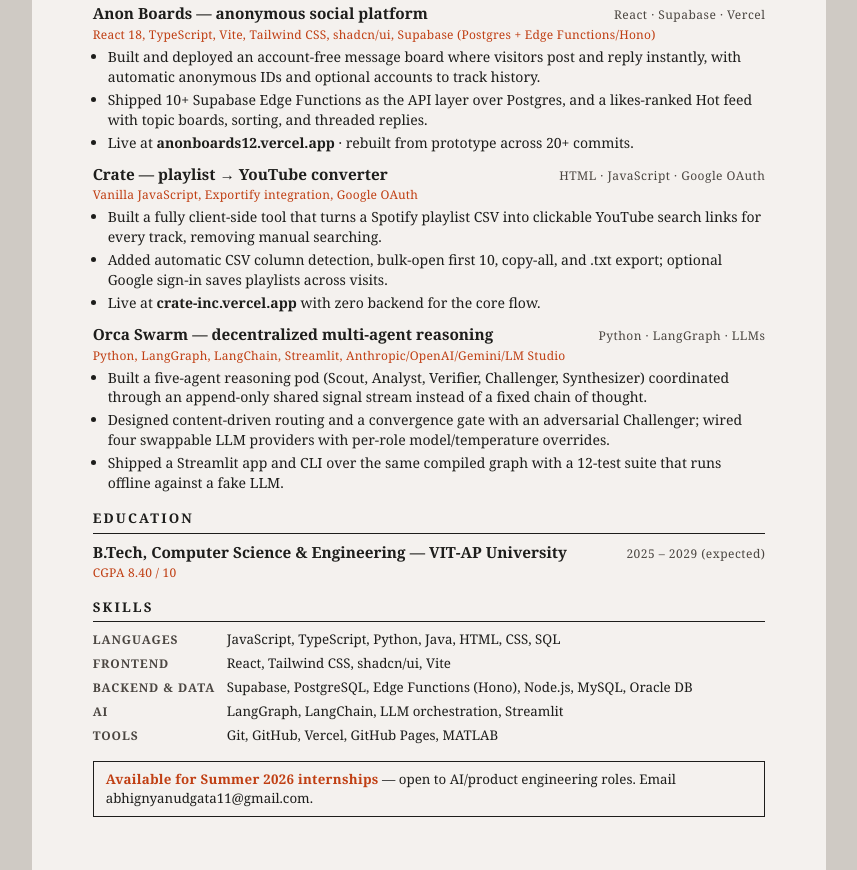
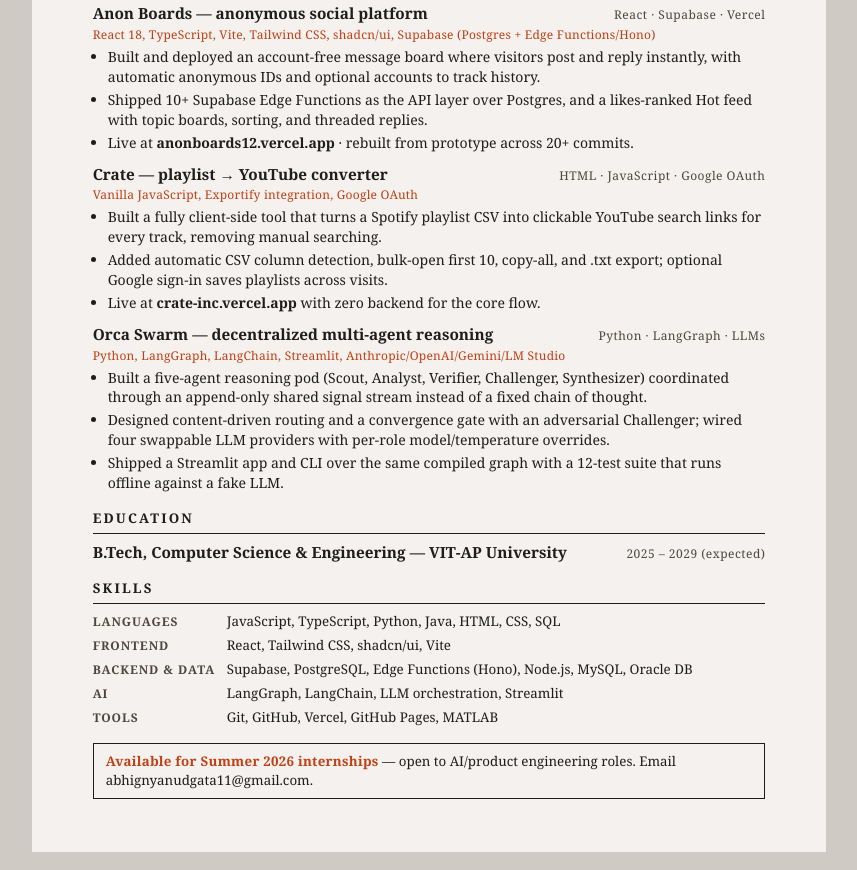
Before and after one commit to AbhignyanUdgata/landing-page, a website: page public/resume.html in a window 1280 px wide. Shown: the part 348-1218 px from the top of the page, without its empty margins (211-1068 px from the left). Drawn offline with Linux system fonts and the light colour scheme.

Commit message:
Update resume.html

```diff
--- a/public/resume.html
+++ b/public/resume.html
@@ -143,7 +143,6 @@
         <strong>B.Tech, Computer Science &amp; Engineering — VIT-AP University</strong>
         <span class="when">2025 – 2029 (expected)</span>
       </div>
-      <div class="stack">CGPA 8.40 / 10</div>
     </div>
   </section>
 
```
